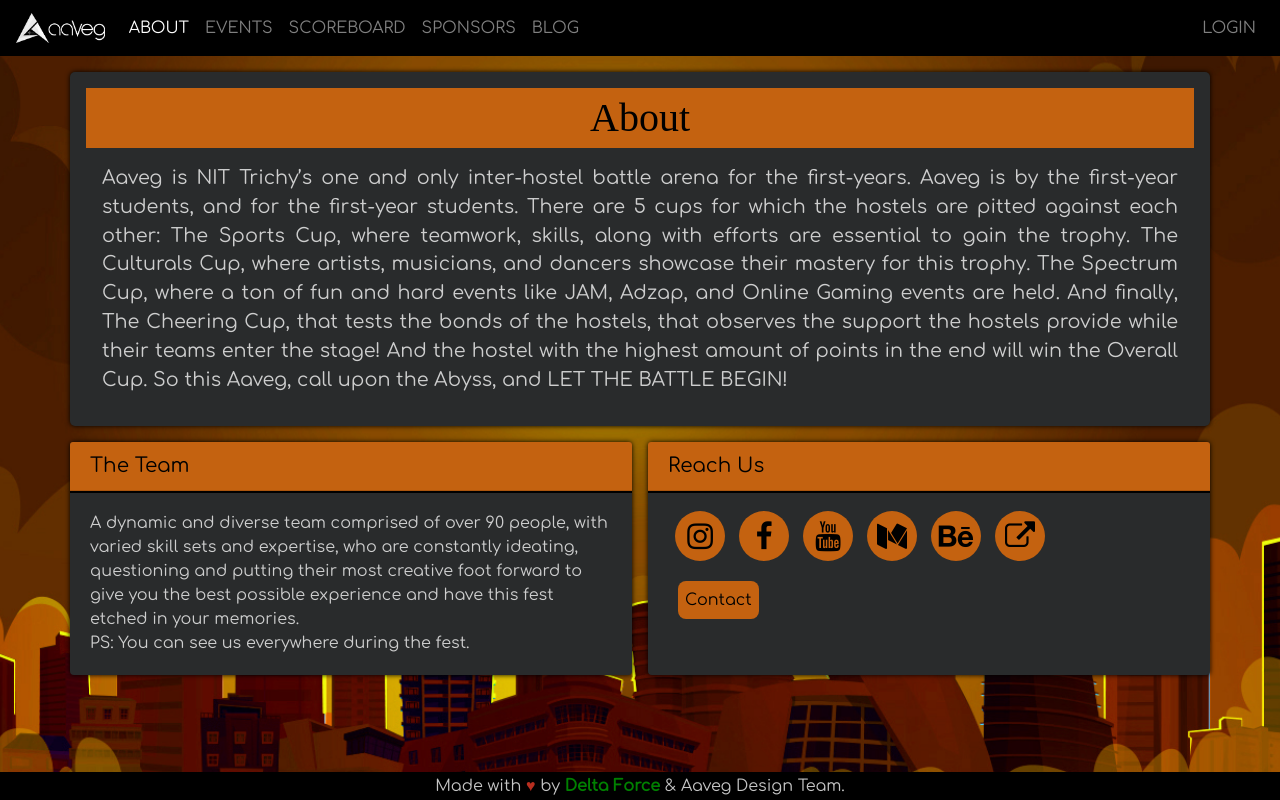
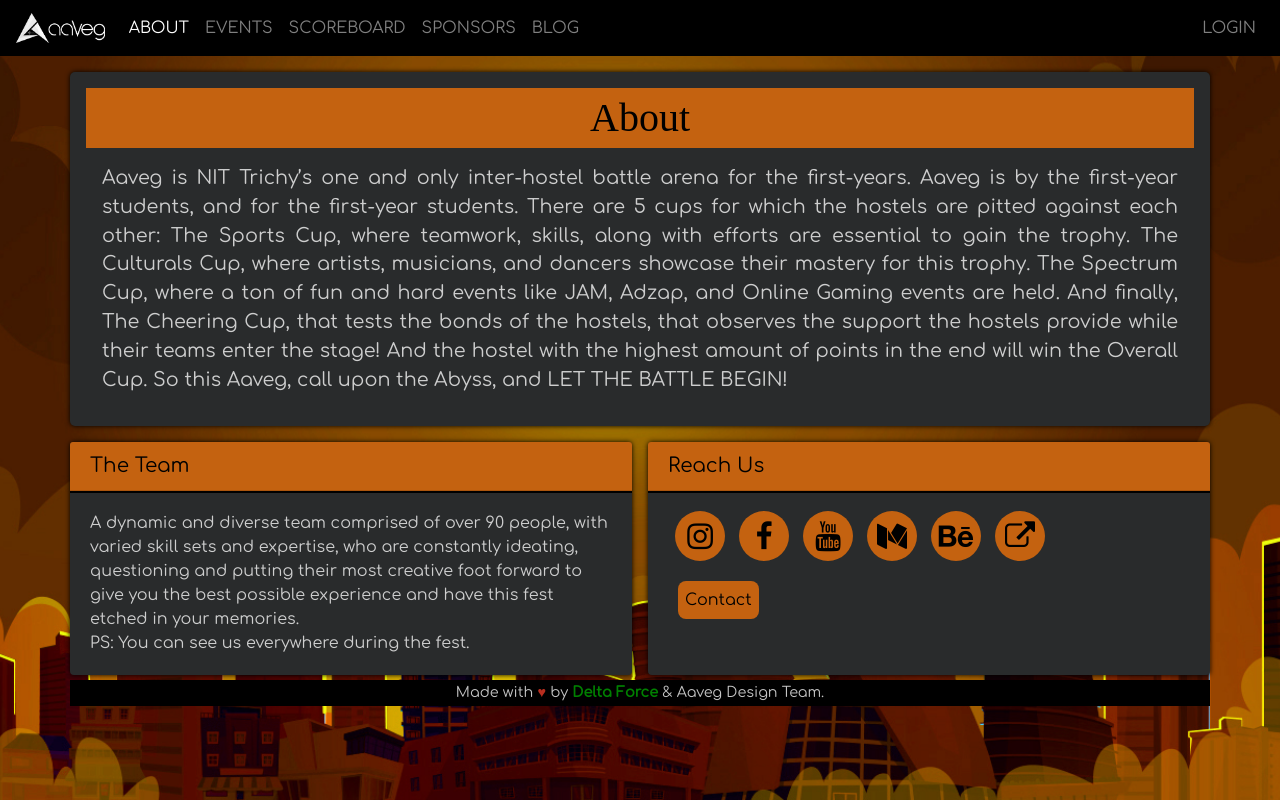
Before and after one commit to AananthV/AavegFrontend, a React (Create React App) app: page /about in a window 1280 px wide. Built offline with nearby package versions, Linux system fonts and the light colour scheme; a web font is replaced by a local one.

Commit message:
Change delta font size

```diff
--- a/src/components/Footer.js
+++ b/src/components/Footer.js
@@ -18,14 +18,11 @@ const styles = {
     marginBottom: '5px'
   },
   delta: {
-    position: 'fixed',
-    left: '0',
-    bottom: '0',
-    width: '100vw',
     textAlign: 'center',
     padding: '2px',
-    margin: '0',
-    backgroundColor: '#000000'
+    margin: '0px -15px',
+    backgroundColor: '#000000',
+    fontSize: '0.9em'
   },
   darkCard: {
     backgroundColor: '#292b2c',
```
